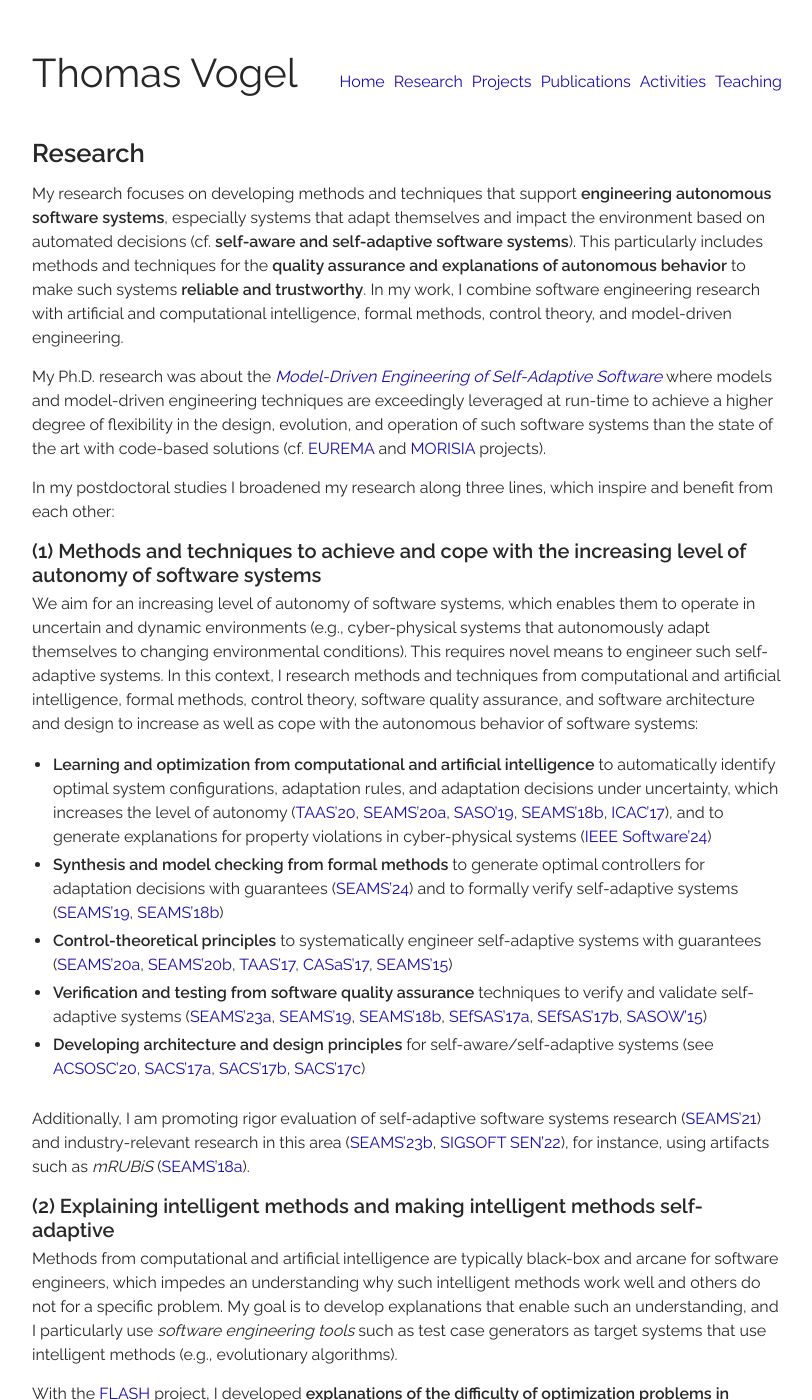
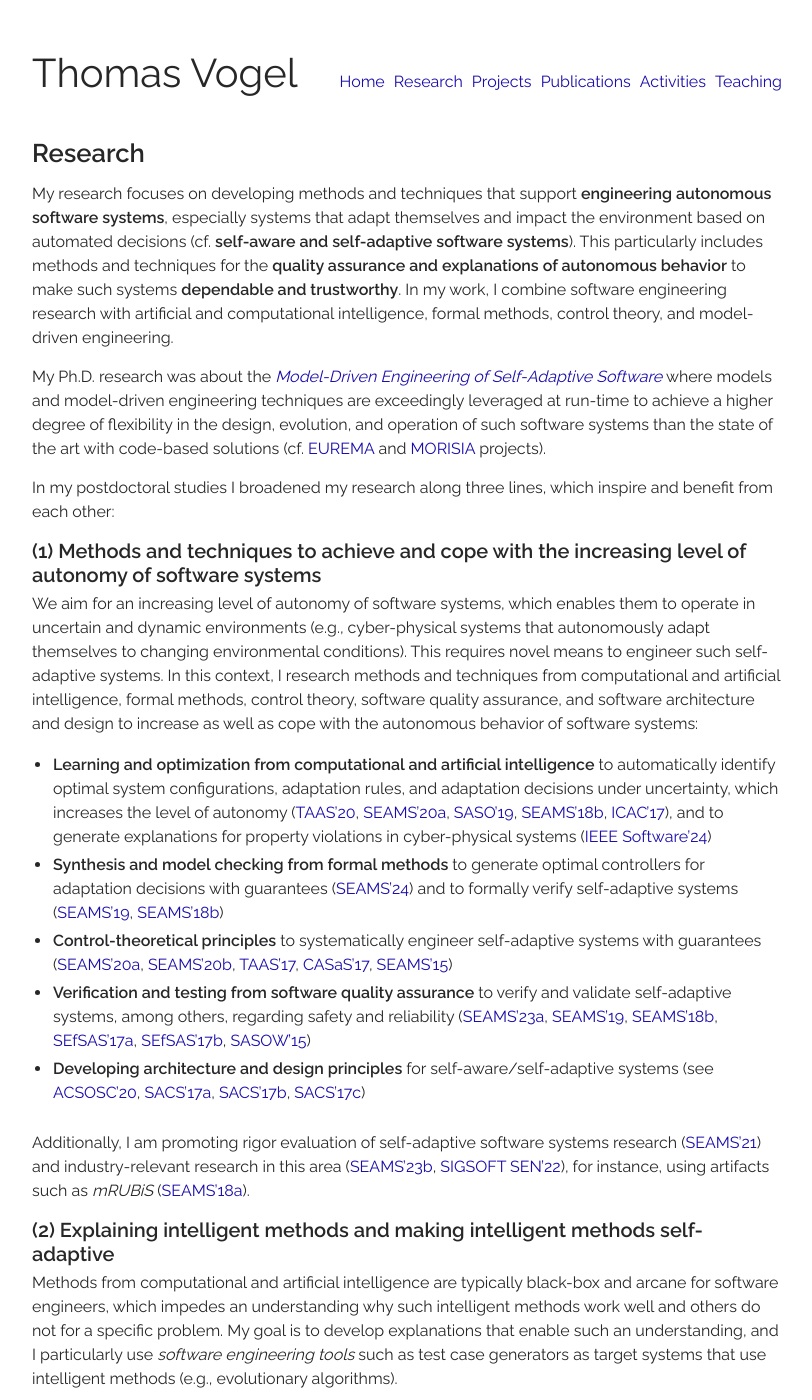
Before and after one commit to thomas-vogel/thomas-vogel.github.io, a Jekyll site: the page built from _pages/research.md, in a window 1280 px wide and 1400 px high. Shown: the whole window, without its empty margins (233-1045 px from the left). Built offline with Jekyll 4.4.1, drawn with Linux system fonts in a browser that asks for light colours.

Commit message:
Update research.

```diff
--- a/_pages/research.md
+++ b/_pages/research.md
@@ -4,7 +4,7 @@ permalink: research.html
 layout: page
 ---
 
-My research focuses on developing methods and techniques that support **engineering autonomous software systems**, especially systems that adapt themselves and impact the environment based on automated decisions (cf. **self-aware and self-adaptive software systems**). This particularly includes methods and techniques for the **quality assurance and explanations of autonomous behavior** to make such systems **reliable and trustworthy**.
+My research focuses on developing methods and techniques that support **engineering autonomous software systems**, especially systems that adapt themselves and impact the environment based on automated decisions (cf. **self-aware and self-adaptive software systems**). This particularly includes methods and techniques for the **quality assurance and explanations of autonomous behavior** to make such systems **dependable and trustworthy**.
 In my work, I combine software engineering research with
 artificial and computational intelligence,
 formal methods,
@@ -30,7 +30,7 @@ to increase as well as cope with the autonomous behavior of software systems:
 * **Learning and optimization from computational and artificial intelligence** to automatically identify optimal system configurations, adaptation rules, and adaptation decisions under uncertainty, which increases the level of autonomy ([TAAS'20](publications/2020-TAAS), [SEAMS'20a](publications/2020-SEAMSa), [SASO'19](publications/2019-SASO), [SEAMS'18b](publications/2018-SEAMSb), [ICAC'17](publications/2017-ICAC)), and to generate explanations for property violations in cyber-physical systems ([IEEE Software'24](publications/2024-IEEESoftware))
 * **Synthesis and model checking from formal methods** to generate optimal controllers for adaptation decisions with guarantees ([SEAMS'24](publications/2024-SEAMS)) and to formally verify self-adaptive systems ([SEAMS'19](publications/2019-SEAMS), [SEAMS'18b](publications/2018-SEAMSb))
 * **Control-theoretical principles** to systematically engineer self-adaptive systems with guarantees ([SEAMS'20a](publications/2020-SEAMSa), [SEAMS'20b](publications/2020-SEAMSb), [TAAS'17](publications/2017-TAAS), [CASaS'17](publications/2017-CASaS), [SEAMS'15](publications/2015-SEAMS))
-* **Verification and testing from software quality assurance** techniques to verify and validate self-adaptive systems ([SEAMS'23a](publications/2023-SEAMSa), [SEAMS'19](publications/2019-SEAMS), [SEAMS'18b](publications/2018-SEAMSb), [SEfSAS'17a](publications/2017-SEFSAS3a), [SEfSAS'17b](publications/2017-SEFSAS3b), [SASOW'15](publications/2015-SASOW))
+* **Verification and testing from software quality assurance** to verify and validate self-adaptive systems, among others, regarding safety and reliability ([SEAMS'23a](publications/2023-SEAMSa), [SEAMS'19](publications/2019-SEAMS), [SEAMS'18b](publications/2018-SEAMSb), [SEfSAS'17a](publications/2017-SEFSAS3a), [SEfSAS'17b](publications/2017-SEFSAS3b), [SASOW'15](publications/2015-SASOW))
 * **Developing architecture and design principles** for self-aware/self-adaptive systems  (see [ACSOSC'20](publications/2020-ACSOSC), [SACS'17a](publications/2017-SACSa), [SACS'17b](publications/2017-SACSb), [SACS'17c](publications/2017-SACSc))
 
 <BR />
```
